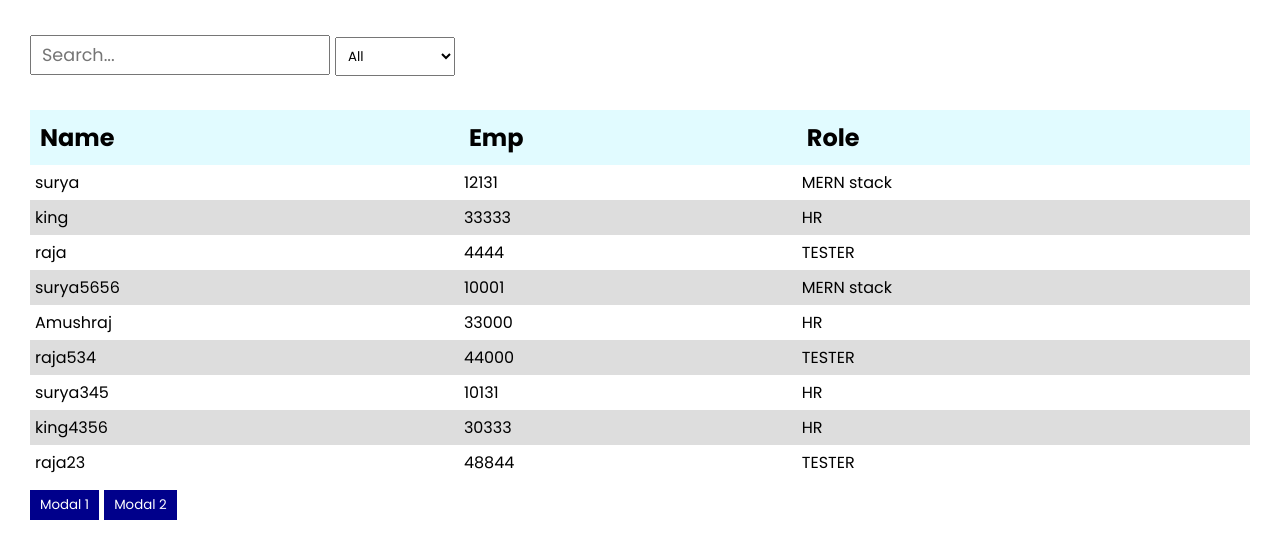
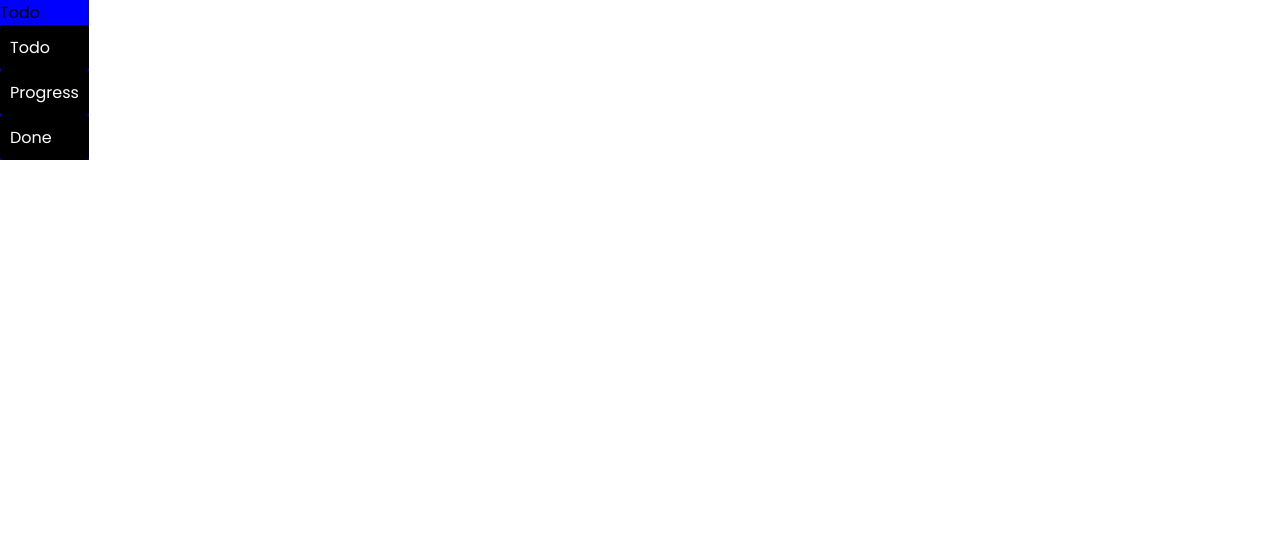
Before and after one commit to suryaveeramani0044/grinfotask, a React (Create React App) app: page / in a window 1280 px wide. Shown: the top 558 px of the page. Built offline with nearby package versions, Linux system fonts and the light colour scheme.

Commit message:
dnd basic setup

```diff
--- a/src/App.js
+++ b/src/App.js
@@ -1,9 +1,11 @@
+import Dnd from "./pages/dnd/dnd";
 import TableComp from "./pages/table/tableComp";
 
 const App = () => {
   return (
     <div>
-      <TableComp />
+      {/* <TableComp /> */}
+      <Dnd />
     </div>
   );
 };
--- /dev/null
+++ b/src/pages/dnd/dnd.css
@@ -0,0 +1,18 @@
+.dnd-container {
+  display: flex;
+}
+
+.todo {
+  background: blue;
+}
+
+.progrss {
+  background: yellow;
+}
+
+.list-item {
+  background: black;
+  color: white;
+  padding: 10px;
+  border-radius: 3px;
+}
--- /dev/null
+++ b/src/pages/dnd/dnd.jsx
@@ -0,0 +1,65 @@
+import React, { useState } from "react";
+import { DragDropContext, Draggable, Droppable } from "react-beautiful-dnd";
+import "./dnd.css";
+const Dnd = () => {
+  const [list, setList] = useState([
+    { id: "1", ticket: "Todo" },
+    { id: "2", ticket: "Progress" },
+    { id: "3", ticket: "Done" },
+  ]);
+
+  const onDragEnd = (result) => {
+    console.log(result);
+  };
+  return (
+    <DragDropContext onDragEnd={onDragEnd}>
+      <div className="dnd-container">
+        <Droppable droppableId="dnd-app" type="CARD">
+          {(provided) => (
+            <div
+              className="todo"
+              ref={provided.innerRef}
+              {...provided.droppableProps}
+            >
+              <section>Todo</section>
+              {list.map((item, i) => (
+                <Draggable
+                  key={item.id}
+                  draggableId={item.id.toString()}
+                  index={i}
+                >
+                  {(provided) => (
+                    <div
+                      ref={provided.innerRef}
+                      {...provided.draggableProps}
+                      {...provided.dragHandleProps}
+                      className="list-card"
+                    >
+                      <div className="list-item">{item.ticket}</div>
+                    </div>
+                  )}
+                </Draggable>
+              ))}
+              {provided.placeholder}
+            </div>
+          )}
+        </Droppable>
+        {/* <Droppable droppableId="dnd-app-progress">
+          {(provided) => (
+            <div
+              className="progrss"
+              ref={provided.innerRef}
+              {...provided.droppableProps}
+            >
+              <section>Progross</section>
+              <div className="list-item">Read program</div>
+              {provided.placeholder}
+            </div>
+          )}
+        </Droppable> */}
+      </div>
+    </DragDropContext>
+  );
+};
+
+export default Dnd;
```
